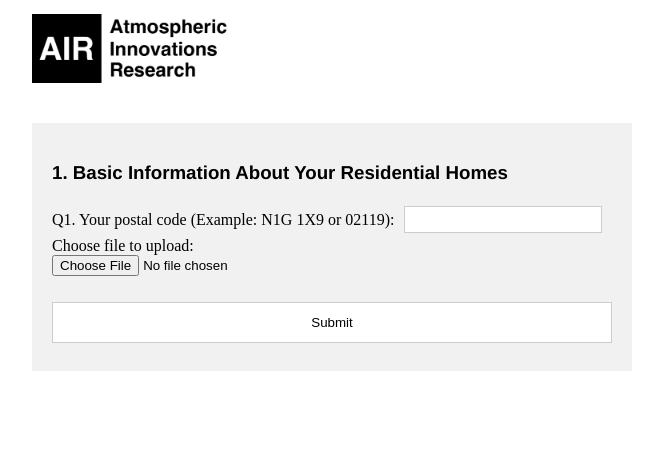
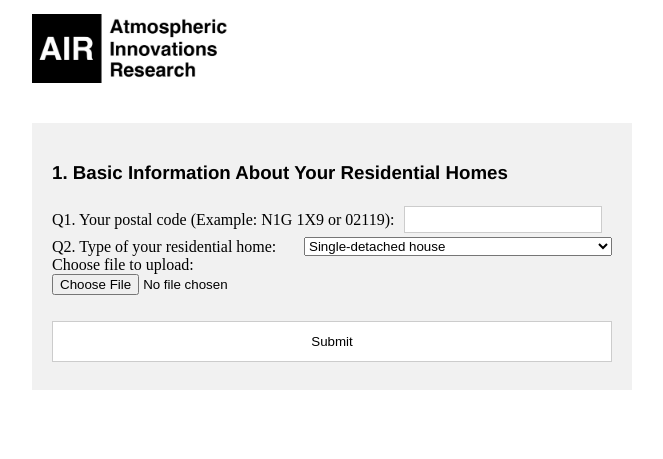
Before and after one commit to judge787/Survey, a Flask app: page /survey in a window 1280 px wide. Shown: the part 647-1106 px from the top of the page, without its empty margins (156-819 px from the left). Run offline with Flask 3, Linux system fonts and the light colour scheme.

Commit message:
added q2 still have to add the other field

```diff
--- a/templates/stylesheet.css
+++ b/templates/stylesheet.css
@@ -40,8 +40,8 @@ input[type=text] {
   margin: 4px 10px;
   display: inline-block;
   border: 1px solid #ccc;
-  box-sizing: border-box
-  background-color:rgb(255, 255, 255);
+  box-sizing: border-box;
+  background-color: rgb(255, 255, 255);
 }
 
 /* used to automatically adjust the size of the input field and the accompaning text */
@@ -53,6 +53,7 @@ input[type=text] {
 
 label {
   flex: 1 0 auto; /* take up as much space as necessary */
+  word-break: break-all;
 }
 
 input {
--- a/templates/survey.html
+++ b/templates/survey.html
@@ -90,11 +90,30 @@ www.aaa-scientists.com/ResidentialHomeEnergyConsumptionSurvey.pdf
     <h3>1. Basic Information About Your Residential Homes</h3>
 
     <div class="adjust-size">
-    <label for="q1" style="display: inline-block;">Q1. Your postal code (Example: N1G 1X9 or 02119): </label>
-    <input type="text" id="q1" name="q1" style="display: inline-block;">
+    <label for="q1" >Q1. Your postal code (Example: N1G 1X9 or 02119): </label>
+    <input type="text" id="q1" name="q1">
     </div>
-    <!-- Q1. Your postal code (Example: N1G 1X9 or 02119):
-    <input type="text" id="q1" name="q1"> -->
+
+
+    <div class="adjust-size">
+      <label for="q2">Q2. Type of your residential home:</label>
+      <select id="q2" name="q2">
+        <option value="single-detached-house">Single-detached house</option>
+        <option value="semi-detached-house">Semi-detached house</option>
+        <option value="row-house">Row house</option>
+        <option value="apartment-less-than-5">Apartment in a building with less than 5 storeys</option>
+        <option value="apartment-more-than-5">Apartment in a building with more than 5 storeys</option>
+        <option value="other">Other</option>
+      </select>
+    </div>
+
+
+
+    <!-- <div class="adjust-size">
+    <label for="q2">Q2. Type of your residential home: (Example: detached, semi-detached, townhouse, apartment, etc.): </label>
+    </div> -->
+
+
   </form>
 
   <!-- Add the file upload form here -->
```
